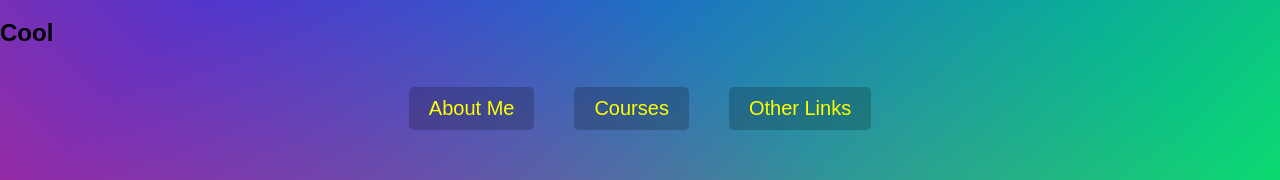
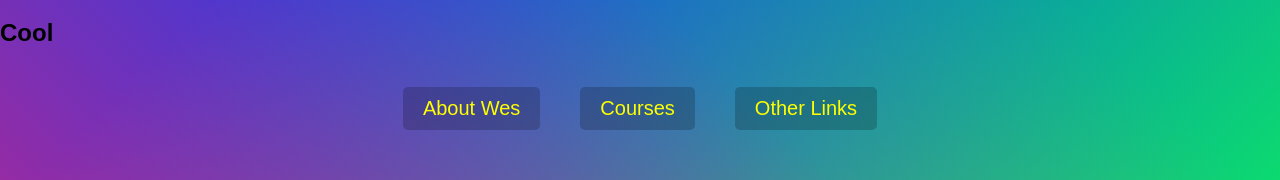
Before and after one commit to asgrm/JavaScript30, a plain HTML site: page 26 - Stripe Follow Along Nav/index.html in a window 1280 px wide. Shown: the top 180 px of the page. Drawn offline with Linux system fonts and the light colour scheme.

Commit message:
modified link content

```diff
--- a/26 - Stripe Follow Along Nav/index.html
+++ b/26 - Stripe Follow Along Nav/index.html
@@ -16,7 +16,7 @@
 
     <ul class="cool">
       <li>
-        <a href="#">About Me</a>
+        <a href="#">About Wes</a>
         <div class="dropdown dropdown1">
           <div class="bio">
             <img src="https://logo.clearbit.com/wesbos.com">
```
